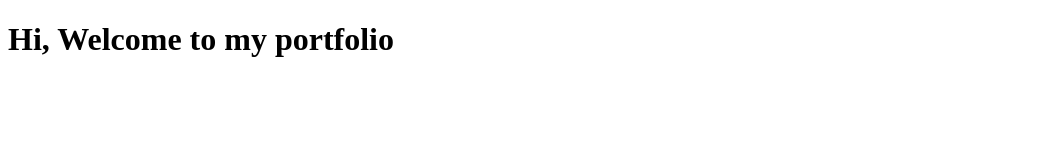
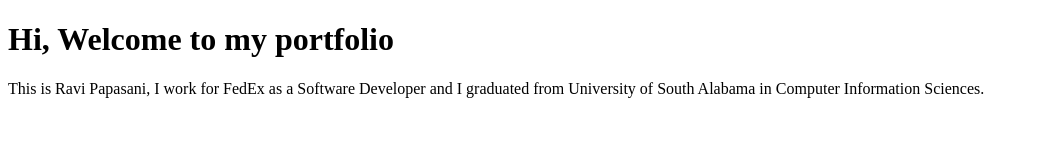
Before and after one commit to Ravi-Papasani/Ravi-Portfolio, a plain HTML site: page index.html in a window 1280 px wide. Shown: the whole page, without its empty margins (0-1039 px from the left). Drawn offline with Linux system fonts and the light colour scheme.

Commit message:
docs - Add more content to index file

```diff
--- a/index.html
+++ b/index.html
@@ -7,5 +7,6 @@
 </head>
 <body>
    <h1>Hi, Welcome to my portfolio</h1>
+   This is Ravi Papasani, I work for FedEx as a Software Developer and I graduated from University of South Alabama in Computer Information Sciences.
 </body>
 </html>
```
